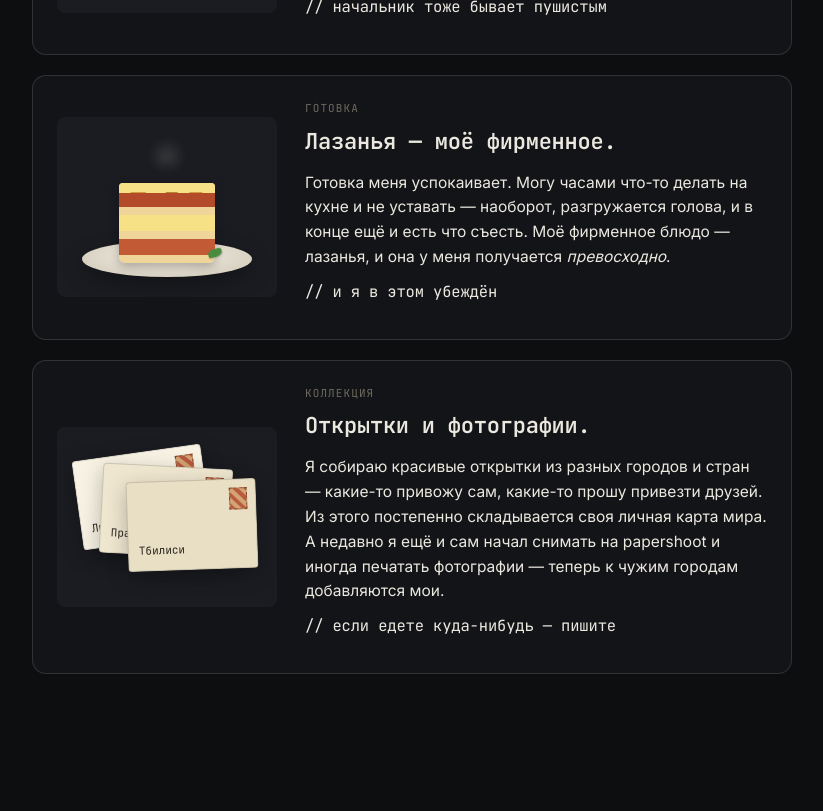
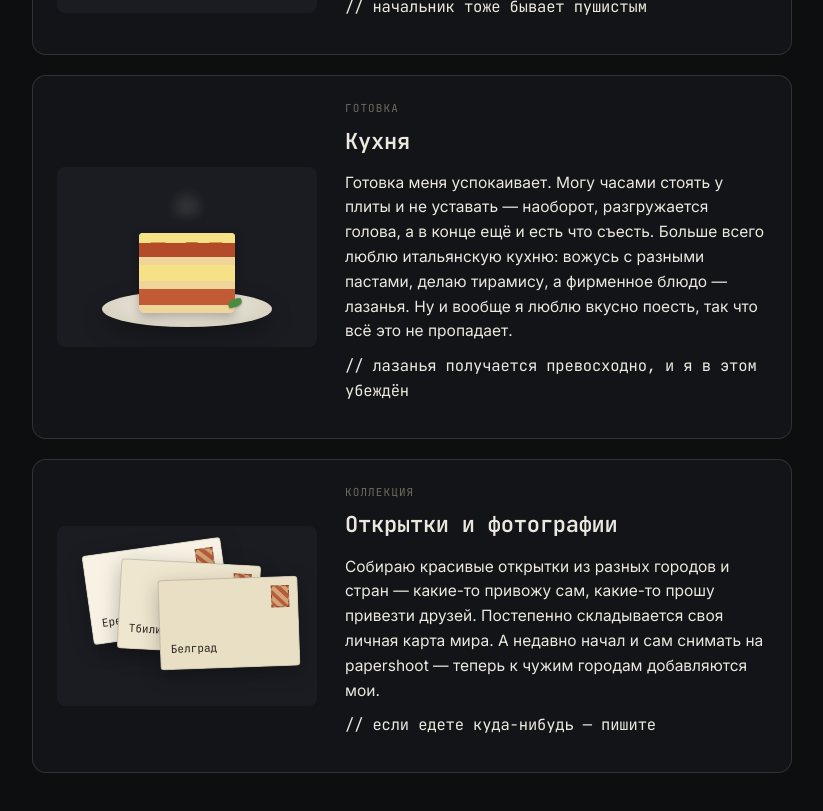
Before and after one commit to chesnoksatan/selfie, a Next.js app: page / in a window 1280 px wide. Shown: the part 5620-6431 px from the top of the page, without its empty margins (238-1061 px from the left). Built offline with nearby package versions, Linux system fonts and the light colour scheme.

Commit message:
Update hobby section

```diff
--- a/components/Hobby.module.css
+++ b/components/Hobby.module.css
@@ -6,7 +6,7 @@
 }
 .hobbyCard {
   display: grid;
-  grid-template-columns: 220px 1fr;
+  grid-template-columns: 260px 1fr;
   gap: 28px;
   align-items: center;
   background: var(--bg-2);
@@ -167,12 +167,12 @@
 /* Открытки */
 .cardsStack {
   position: relative;
-  width: 180px;
-  height: 130px;
+  width: 200px;
+  height: 140px;
 }
 .postcard {
   position: absolute;
-  width: 130px;
+  width: 140px;
   height: 90px;
   background: #f7f2e3;
   color: #2b2620;
@@ -204,14 +204,14 @@
   transform: rotate(-8deg);
 }
 .p2 {
-  top: 14px;
-  left: 24px;
+  top: 16px;
+  left: 32px;
   transform: rotate(3deg);
   background: #efe6cf;
 }
 .p3 {
-  top: 28px;
-  left: 50px;
+  top: 32px;
+  left: 72px;
   transform: rotate(-2deg);
   background: #e8dfc4;
 }
--- a/components/Hobby.tsx
+++ b/components/Hobby.tsx
@@ -42,11 +42,9 @@ export default function Hobby() {
           </div>
           <div className={styles.hobbyText}>
             <div className={`${styles.hobbyTag} mono`}>кот</div>
-            <h3>Лео.</h3>
+            <h3>Лео</h3>
             <p>
-              Это мой кот. Переезжал со мной в Питер и стойко перенёс это
-              испытание — теперь мы оба здесь как дома. Лео считает, что мой
-              стол в первую очередь его рабочее место, и я с ним не спорю.
+              Это мой кот. Когда я переезжал в Питер, он переехал вместе со мной — теперь мы оба здесь как дома. Лео считает, что мой стол в первую очередь его рабочее место, и я с ним не спорю.
             </p>
             <p className="dim small">
               <span className="mono">{"// начальник тоже бывает пушистым"}</span>
@@ -60,15 +58,12 @@ export default function Hobby() {
           </div>
           <div className={styles.hobbyText}>
             <div className={`${styles.hobbyTag} mono`}>готовка</div>
-            <h3>Лазанья — моё фирменное.</h3>
+            <h3>Кухня</h3>
             <p>
-              Готовка меня успокаивает. Могу часами что-то делать на кухне и не
-              уставать — наоборот, разгружается голова, и в конце ещё и есть что
-              съесть. Моё фирменное блюдо — лазанья, и она у меня получается{" "}
-              <em>превосходно</em>.
+              Готовка меня успокаивает. Могу часами стоять у плиты и не уставать — наоборот, разгружается голова, а в конце ещё и есть что съесть. Больше всего люблю итальянскую кухню: вожусь с разными пастами, делаю тирамису, а фирменное блюдо — лазанья. Ну и вообще я люблю вкусно поесть, так что всё это не пропадает.
             </p>
             <p className="dim small">
-              <span className="mono">{"// и я в этом убеждён"}</span>
+              <span className="mono">{"// лазанья получается превосходно, и я в этом убеждён"}</span>
             </p>
           </div>
         </article>
@@ -78,27 +73,23 @@ export default function Hobby() {
             <div className={styles.cardsStack}>
               <div className={`${styles.postcard} ${styles.p1}`}>
                 <span className={styles.stamp} />
-                Лиссабон
+                Ереван
               </div>
               <div className={`${styles.postcard} ${styles.p2}`}>
                 <span className={styles.stamp} />
-                Прага
+                Тбилиси
               </div>
               <div className={`${styles.postcard} ${styles.p3}`}>
                 <span className={styles.stamp} />
-                Тбилиси
+                Белград
               </div>
             </div>
           </div>
           <div className={styles.hobbyText}>
             <div className={`${styles.hobbyTag} mono`}>коллекция</div>
-            <h3>Открытки и фотографии.</h3>
+            <h3>Открытки и фотографии</h3>
             <p>
-              Я собираю красивые открытки из разных городов и стран — какие-то
-              привожу сам, какие-то прошу привезти друзей. Из этого постепенно
-              складывается своя личная карта мира. А недавно я ещё и сам начал
-              снимать на papershoot и иногда печатать фотографии — теперь к
-              чужим городам добавляются мои.
+              Собираю красивые открытки из разных городов и стран — какие-то привожу сам, какие-то прошу привезти друзей. Постепенно складывается своя личная карта мира. А недавно начал и сам снимать на papershoot — теперь к чужим городам добавляются мои.
             </p>
             <p className="dim small">
               <span className="mono">{"// если едете куда-нибудь — пишите"}</span>
```
